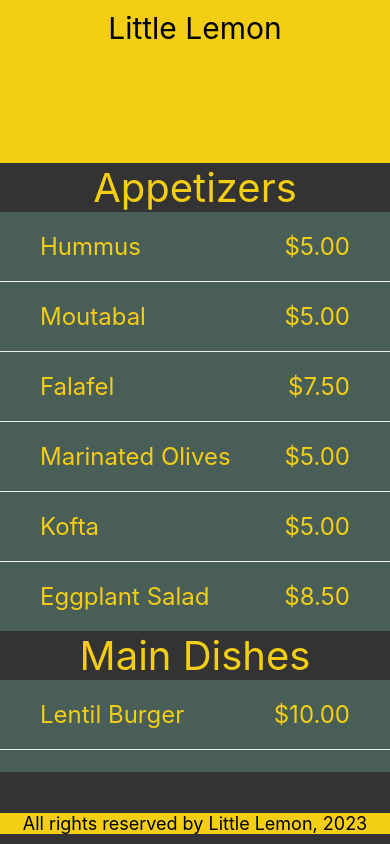
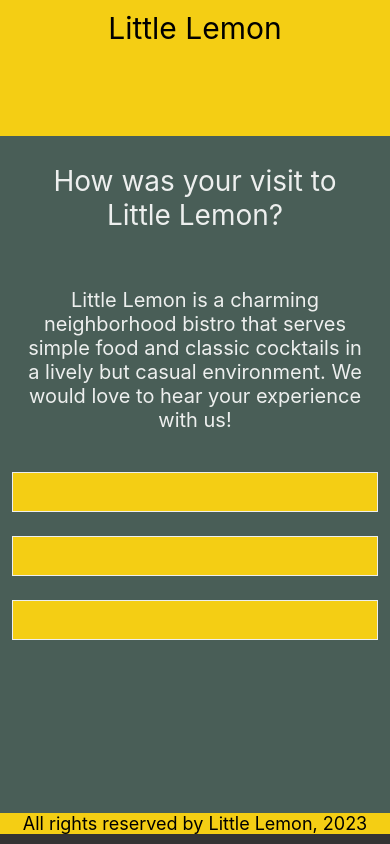
Before and after one commit to EvMad/a-react-native-sandbox, a React Native app in the folder LittleLemon/: screen / in a window 390 px wide. Built offline with nearby package versions, Linux system fonts and the light colour scheme.

Commit message:
commented out MenuItems for FeedbackForm preview

```diff
--- a/LittleLemon/App.js
+++ b/LittleLemon/App.js
@@ -12,7 +12,8 @@ export default function App() {
     <View style={styles.container}>
       <LittleLemonHeader />
       {/* <WelcomeScreen /> */}
-      <MenuItems />
+      {/* <MenuItems /> */}
+      <FeedbackForm />
 
     </View>
 
```
